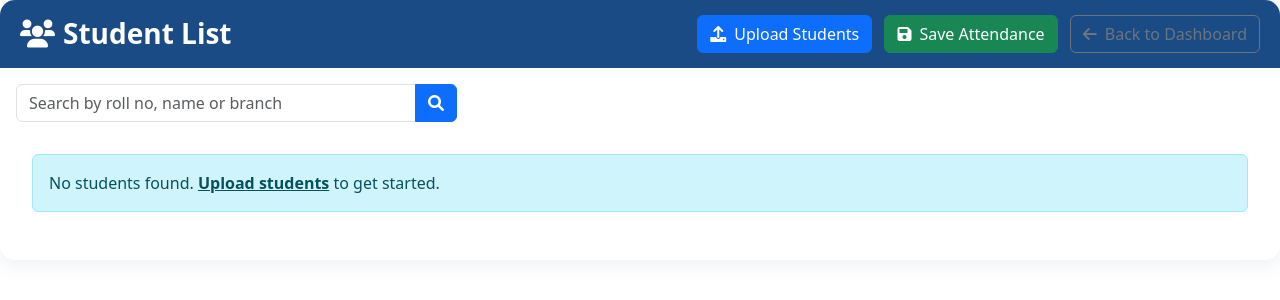
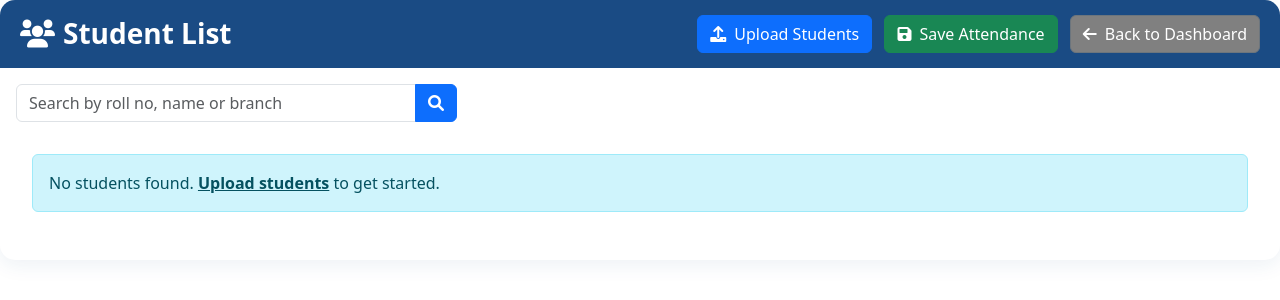
Before and after one commit to CoderRuchi/OnlineExamSystem, a Django app: template faculty/templates/faculty/view_students.html in a window 1280 px wide. Shown: the top 300 px of the page. Run offline with Django 5.2, Linux system fonts and the light colour scheme; the template is opened without the code that fills it, so the values that code supplies are empty.

Commit message:
CommitByRuchi

```diff
--- a/faculty/templates/faculty/dashboard.html
+++ b/faculty/templates/faculty/dashboard.html
@@ -1093,9 +1093,9 @@
                             <i class="fas fa-user-plus action-icon"></i>
                             <span class="action-text">Add Student</span>
                         </a>
-                        <a href="{% url 'upload_questions' %}" class="action-btn animate__animated animate__fadeInRight animate__delay-2s">
+                        <a href="{% url 'view_students' %}" class="action-btn animate__animated animate__fadeInRight animate__delay-2s">
                             <i class="fas fa-file-upload action-icon"></i>
-                            <span class="action-text">Upload Questions</span>
+                            <span class="action-text">student Attendence</span>
                         </a>
                         <a href="{% url 'exam_data' %}" class="action-btn animate__animated animate__fadeInRight animate__delay-3s">
                             <i class="fas fa-poll action-icon"></i>
--- a/faculty/templates/faculty/view_students.html
+++ b/faculty/templates/faculty/view_students.html
@@ -126,6 +126,11 @@
         .search-container .form-control {
             max-width: 400px;
             display: inline-block;
+        }
+
+        .btn-outline-secondary {
+            color: var(--text-light);
+            background-color:grey;
         }
     </style>
 </head>
```
